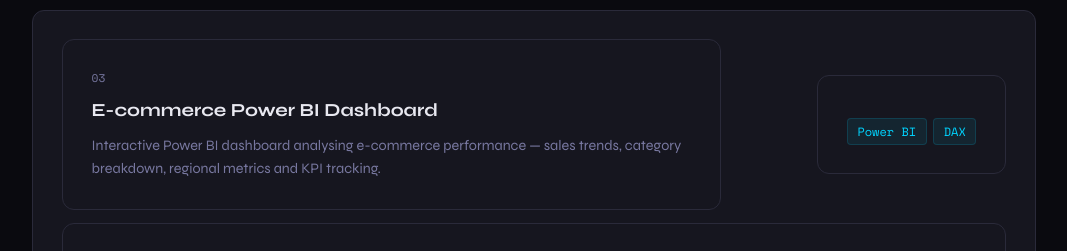
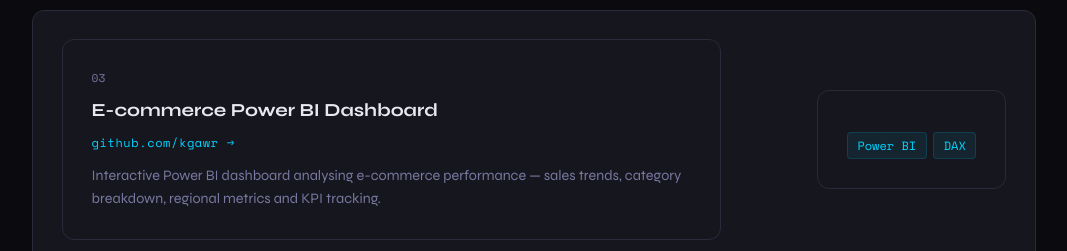
Before and after one commit to kgawr/new_portf_kgawr, a plain HTML site: page index.html in a window 1280 px wide. Shown: the part 3260-3511 px from the top of the page, without its empty margins (106-1173 px from the left). Drawn offline with nearby package versions, Linux system fonts and the light colour scheme.

Commit message:
Add project link to E-commerce Power BI Dashboard

```diff
--- a/index.html
+++ b/index.html
@@ -763,6 +763,7 @@
             <a class="project-card" href="https://github.com/kgawr/Data-Analyst-Portfolio" target="_blank">
             <p class="project-num">03</p>
             <p class="project-title">E-commerce Power BI Dashboard</p>
+            <p class="project-link">github.com/kgawr →</p>
             <p class="project-desc" style="max-width: 600px;">Interactive Power BI dashboard analysing e-commerce performance — sales trends, category breakdown, regional metrics and KPI tracking.</p>
           </div>
           <div class="tags"><span class="tag">Power BI</span><span class="tag">DAX</span></div>
```
